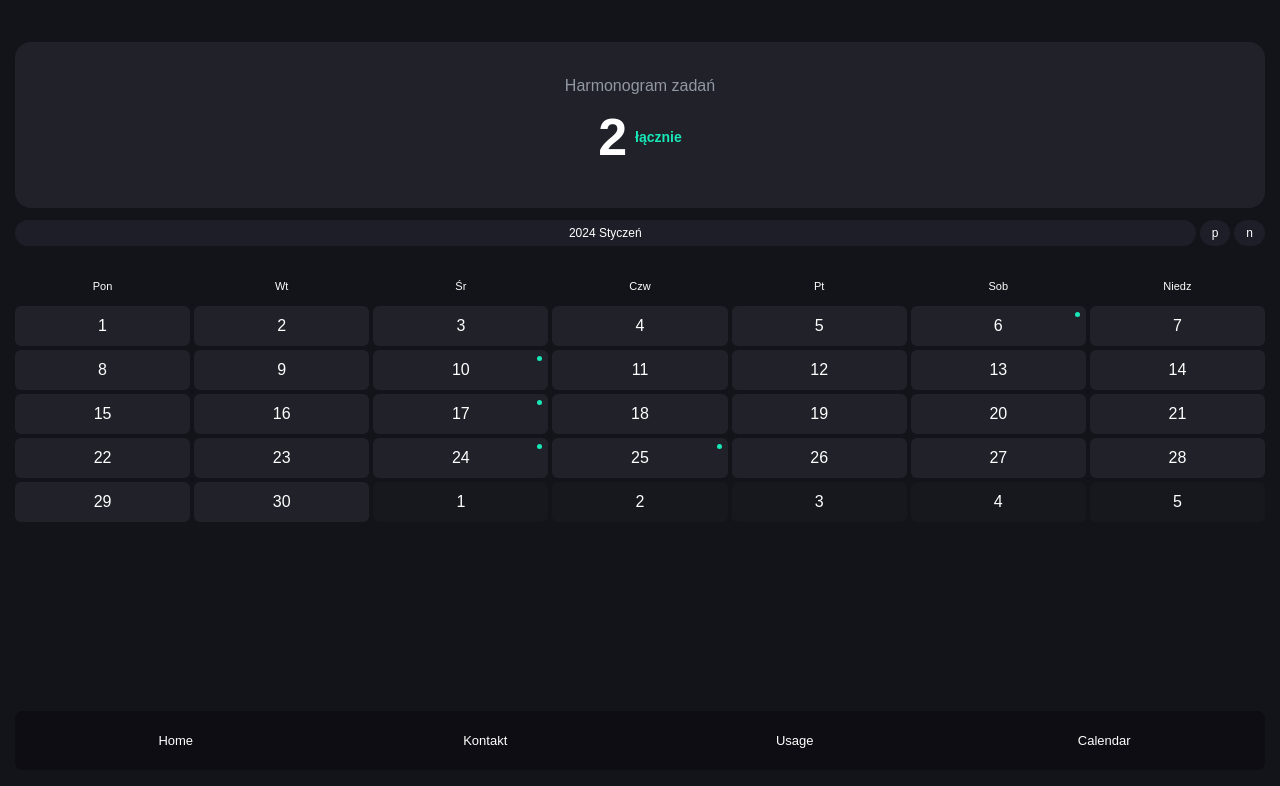
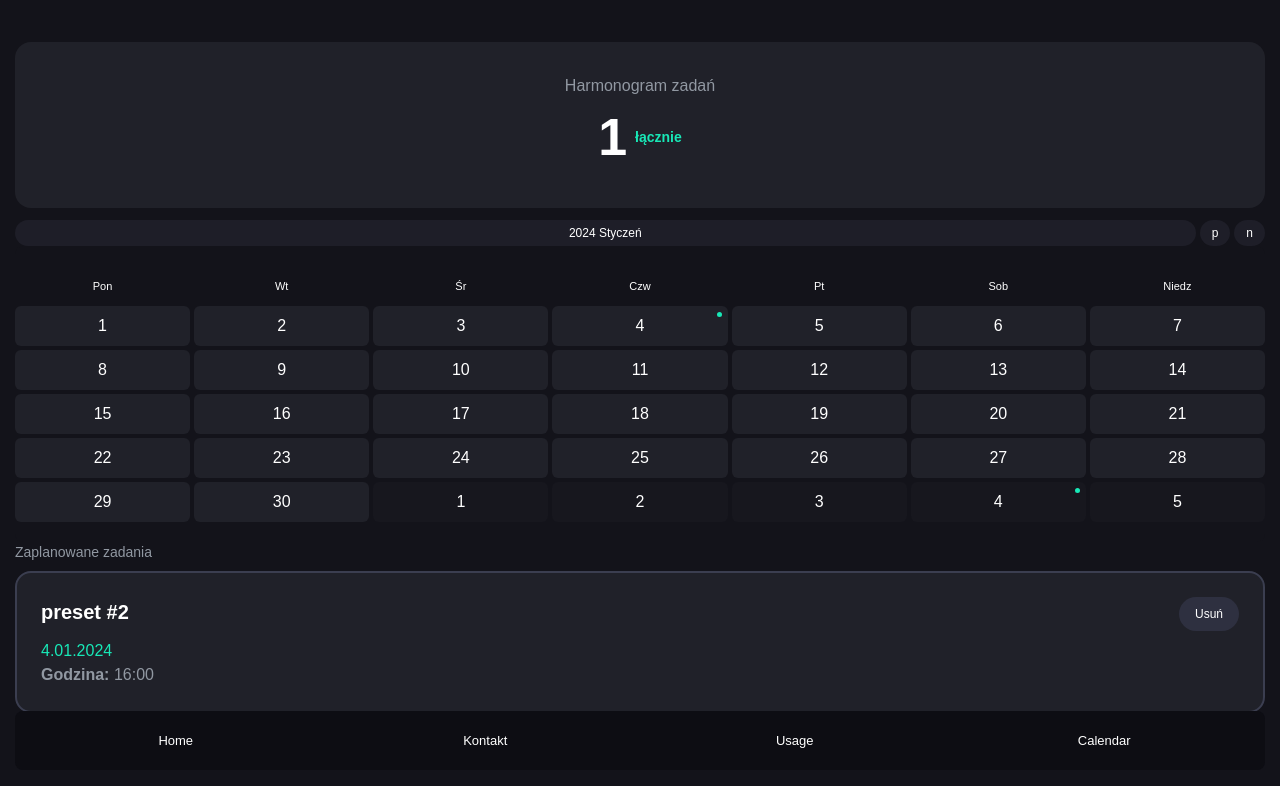
Before and after one commit to seewruuk/kominek-frontend, a Next.js app: page /calendar in a window 1280 px wide. Shown: the top 786 px of the page. Built offline with nearby package versions, Linux system fonts and the light colour scheme; a web font is replaced by a local one.

Commit message:
update 2

```diff
--- a/app/calendar/page.js
+++ b/app/calendar/page.js
@@ -1,9 +1,12 @@
 import CurrentMonthCalendar from "@/components/_calendar/Calendar";
+import SaveNewData from "@/components/_calendar/SaveNewData";
 
 export default function Page() {
     return (
         <div className={"relative px-[15px] pb-[150px]"}>
                 <CurrentMonthCalendar />
+
+                {/*<SaveNewData/>*/}
         </div>
     )
 }
--- a/components/_calendar/Calendar.js
+++ b/components/_calendar/Calendar.js
@@ -1,9 +1,15 @@
 "use client"
 import Header from "@/components/header/Header";
-import {useEffect, useState} from "react";
+import {useContext, useEffect, useState} from "react";
+import {StateContext} from "@/context/StateContext";
+import SaveNewData from "@/components/_calendar/SaveNewData";
 
-const Calendar = ({year, month}) => {
+const Calendar = ({year, month, setSelectedDate}) => {
     // Pobieranie pierwszego dnia miesiąca według polskiego formatu
+
+
+    const {devices, selectedDevice, setShowSaveNewDataComponent} = useContext(StateContext);
+
     const firstDay = new Date(year, month).getDay() - 1;
 
     // Pobieranie liczby dni w miesiącu
@@ -28,8 +34,21 @@ const Calendar = ({year, month}) => {
         days.push(i);
     }
 
-    // Przykładowe zaplanowane wydarzenia
-    const events = [6, 10, 17, 24, 25]; // dni z wydarzeniami
+
+    const isDateInCurrentMonth = (dateString) => {
+        const date = new Date(dateString);
+        return date.getFullYear() === year && date.getMonth() === month;
+    };
+
+    let events = [];
+    const selectedDeviceCalendarData = devices[selectedDevice]?.calendarData || [];
+
+    selectedDeviceCalendarData.forEach(event => {
+        if (isDateInCurrentMonth(event.date)) {
+            const day = new Date(event.date).getDate();
+            events.push(day);
+        }
+    });
 
 
     return (
@@ -42,6 +61,10 @@ const Calendar = ({year, month}) => {
             <div className="grid grid-cols-7 gap-1">
                 {days.map((day, index) => (
                     <div key={index}
+                        onClick={() => {
+                            setShowSaveNewDataComponent(true)
+                            setSelectedDate(`${day}.${month + 1}.${year}`)
+                        }}
                          className={`rounded-md flex items-center justify-center h-10 relative cursor-pointer ${index < firstDay || index >= firstDay + daysInMonth ? 'bg-[#17171E]' : 'bg-[#202129]'}`}>
                         {day}
 
@@ -66,19 +89,8 @@ export default function CurrentMonthCalendar() {
     const [currentMonth, setCurrentMonth] = useState(currentDate.getMonth())
     const [month, setMonth] = useState("");
     const [loading, setLoading] = useState(true);
+    const {devices, selectedDevice} = useContext(StateContext);
 
-    const newEvents = [
-        {
-            date: "2024-01-06",
-            title: "Po pracy",
-            hour: "18:00",
-        },
-        {
-            date: "2024-02-11",
-            title: "Po pracy 2",
-            hour: "12:00",
-        }
-    ]
 
     useEffect(() => {
         switch (currentMonth) {
@@ -149,9 +161,13 @@ export default function CurrentMonthCalendar() {
         }
     }, [currentDate]);
 
+    const [selectedDate, setSelectedDate] = useState(null);
+
 
     return (
         <>
+            <SaveNewData selectedDate={selectedDate}/>
+
 
             {
                 loading ? (
@@ -169,8 +185,9 @@ export default function CurrentMonthCalendar() {
                 <div
                     className={"py-[32px] w-full px-[21px] bg-[#202129] rounded-2xl flex flex-col justify-center items-center"}>
                     <p className={"text-greyTextColor"}>Harmonogram zadań</p>
-                    <p className={"text-[52px] flex items-center gap-2 font-[600]"}>{newEvents.length}<span
-                        className={"text-[14px] text-accentColor"}>łącznie</span></p>
+                    <p className={"text-[52px] flex items-center gap-2 font-[600]"}>
+                        {devices[selectedDevice].calendarData.length}
+                        <span className={"text-[14px] text-accentColor"}>łącznie</span></p>
                 </div>
             </section>
 
@@ -190,10 +207,65 @@ export default function CurrentMonthCalendar() {
             </section>
 
             <section>
-                <Calendar year={currentYear} month={currentMonth} newEvents={newEvents}/>
+                <Calendar year={currentYear} month={currentMonth} setSelectedDate={setSelectedDate}/>
+            </section>
+            <section>
+                <p className={"text-greyTextColor mb-[8px] text-[14px]"}>Zaplanowane zadania</p>
+                <div className={"mt-[8px]"}>
+                    {
+                        devices[selectedDevice].calendarData.map((event, index) => {
+
+
+                            const convertDate = (date) => {
+                                const dateObj = new Date(date);
+                                const day = dateObj.getDate();
+                                const month = dateObj.getMonth() + 1;
+                                const year = dateObj.getFullYear();
+                                return `${day}.${
+                                    month < 10 ? `0${month}` : `${month}`
+                                }.${year}`
+                            }
+
+                            return (
+                                <div
+                                    key={index}
+                                    className={`border-2 p-[24px] rounded-2xl transition-all border-[#3B3E50] bg-[#202129]`}>
+                                    <div className={"flex flex-col"}>
+                                        <div className={"flex justify-between"}>
+                                            <h1 className={"font-[700] text-[20px]"}>
+                                                {event.presetName}
+                                            </h1>
+                                            <div className={"flex gap-2"}>
+                                                {/*<button>Edytuj</button>*/}
+                                                <button
+                                                    className={`px-4 rounded-full bg-[#2E3040] flex gap-3 py-2 cursor-pointer text-[12px]`}
+
+                                                >
+                                                    Usuń
+                                                </button>
+                                            </div>
+                                        </div>
+
+                                        <div className={"mt-[8px]"}>
+                                            <p className={`text-[#18E8B7] text-[16px] font-[400] transition-all`}>{convertDate(event.date)}</p>
+                                            <p className={`transition-all text-[#9198A2]`}>
+                                                <span className={"font-[600]"}>Godzina: </span>
+                                                <span className={""}>
+                                                {event.time}
+                                            </span>
+                                            </p>
+                                        </div>
+                                    </div>
+
+
+                                </div>
+                            )
+                        })
+                    }
+                </div>
+
 
             </section>
-
         </>
     )
 }
--- /dev/null
+++ b/components/_calendar/SaveNewData.js
@@ -0,0 +1,115 @@
+"use client"
+import {AnimatePresence, motion} from "framer-motion";
+import Image from "next/image";
+import Icon from "@/public/assets/ic_back.svg";
+import ColorPresets from "@/components/_changeColor/ColorsPresets";
+import Presets from "@/components/_changeColor/Presets";
+import {StateContext} from "@/context/StateContext";
+import {useContext} from "react";
+
+export default function SaveNewData({selectedDate}) {
+
+    const {devices, selectedDevice, showSaveNewDataComponent, setShowSaveNewDataComponent,setDevices} = useContext(StateContext);
+
+
+
+    return (
+        <>
+            <AnimatePresence>
+
+                {
+                    showSaveNewDataComponent && selectedDate && (
+                        <motion.div
+                            className={"fixed backdrop-blur-lg bg-[#000000]/80 h-screen w-full top-0 left-0 right-0 bottom-0 z-50 isolate"}
+                            initial={{opacity: 0}}
+                            animate={{opacity: 1}}
+                            exit={{opacity: 0}}
+                        >
+
+                            <motion.div
+                                className={"bg-[#13131A] absolute bottom-0 w-full h-screen z-50 rounded-md px-[15px] pt-[32px] pb-[200px] overflow-y-scroll"}
+                                initial={{y: "100%"}}
+                                animate={{y: "0%"}}
+                                exit={{y: "100%"}}
+                                transition={{duration: .5, ease: "easeInOut"}}
+                            >
+                                <div className={"py-[24px] flex justify-between items-center"}>
+                                    <Image src={Icon} alt={"icon"} className={"cursor-pointer"}
+                                           onClick={() => setShowSaveNewDataComponent(false)}/>
+                                    <div className={"text-greyTextColor text-[14px]"}>
+                                        <label className={"font-[600]"}>Wybrana data: </label>
+                                        <label>{selectedDate}</label>
+                                    </div>
+                                </div>
+
+                                <p className={"text-greyTextColor mb-[8px] text-[14px]"}>Wybierz preset</p>
+
+                                <div className={"flex flex-col gap-4"}>
+                                    {
+                                        devices[selectedDevice].savedPresets ? devices[selectedDevice].savedPresets.map((preset, index) => {
+                                            return (
+                                                <div
+                                                    onClick={() => {
+                                                        let newDevices = [...devices];
+                                                        let deviceToUpdate = newDevices[selectedDevice];
+
+                                                        let convertedDate = selectedDate.split(".").reverse().join("-");
+                                                        let month = convertedDate.split("-")[1];
+                                                        let day = convertedDate.split("-")[2];
+
+                                                        if(month < 10){
+                                                            month = "0" + month;
+                                                        }
+                                                        if(day < 10){
+                                                            day = "0" + day;
+                                                        }
+                                                        convertedDate = convertedDate.split("-")[0] + "-" + month + "-" + day;
+
+
+
+
+
+
+
+                                                        if (deviceToUpdate) {
+                                                            deviceToUpdate.calendarData.push({
+                                                                date: convertedDate,
+                                                                time : "12:00",
+                                                                presetName: preset.header,
+                                                            });
+
+                                                            setDevices(newDevices);
+                                                        }
+                                                    }
+                                                    }
+                                                    className={"text-center bg-[#202129] px-[16px] py-[12px] rounded-lg gap-[16px] cursor-pointer hover:bg-[#2C2E3D] transition-all"}>
+                                                    <label>{preset.header}</label>
+                                                </div>
+                                            )
+                                        }) : null
+                                    }
+                                </div>
+
+                                <label>
+                                    <pre>
+                                        {
+                                            JSON.stringify(devices[selectedDevice].calendarData, null, 2)
+                                        }
+
+                                    </pre>
+                                </label>
+
+
+                            </motion.div>
+
+
+
+                        </motion.div>
+                    )
+                }
+            </AnimatePresence>
+
+
+        </>
+    )
+}
--- a/context/StateContext.js
+++ b/context/StateContext.js
@@ -36,7 +36,15 @@ export default function StateContextProvider({children}) {
                     data: [41.2, 50.2, 45.4, 50.1, 48.3, 45.4, 39.4, 46.9, 42.8, 32.8, 57.3, 58.8] // wygenerowane wartości w kWh dla miesiąca
                 }
             ],
-            savedPresets: []
+            savedPresets: [],
+            calendarData : [
+                {
+                    id : 1,
+                    date : "2024-01-04",
+                    time : "16:00",
+                    presetName: "preset #2",
+                },
+            ]
         },
         {
             name: "Nazwa pieca #2",
@@ -83,11 +91,18 @@ export default function StateContextProvider({children}) {
                     time : "12:00",
                     presetName: "preset #1",
                 },
+                {
+                    id : 2,
+                    date : "2024-01-26",
+                    time : "12:00",
+                    presetName: "preset #2",
+                },
             ]
         }
     ])
     const [selectedDevice, setSelectedDevice] = useState(0);
     const [showChangeColorComponent, setShowChangeColorComponent] = useState(false);
+    const [showSaveNewDataComponent, setShowSaveNewDataComponent] = useState(false);
     const [powerUsageData, setPowerUsageData] = useState(0);
 
     const changeDeviceStatus = (index) => {
@@ -117,7 +132,9 @@ export default function StateContextProvider({children}) {
                 setShowChangeColorComponent,
 
                 powerUsageData,
-                setPowerUsageData
+                setPowerUsageData,
+                showSaveNewDataComponent,
+                setShowSaveNewDataComponent,
             }}>
             {children}
         </StateContext.Provider>
```
